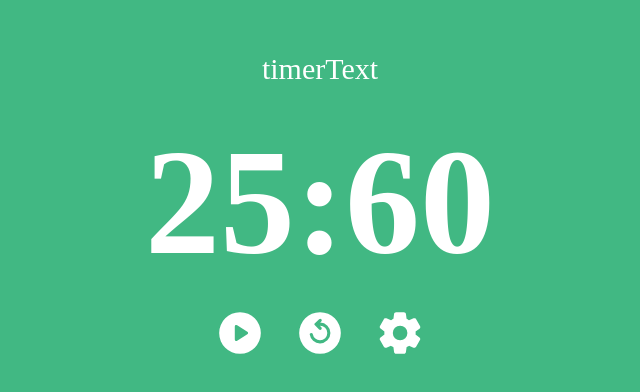
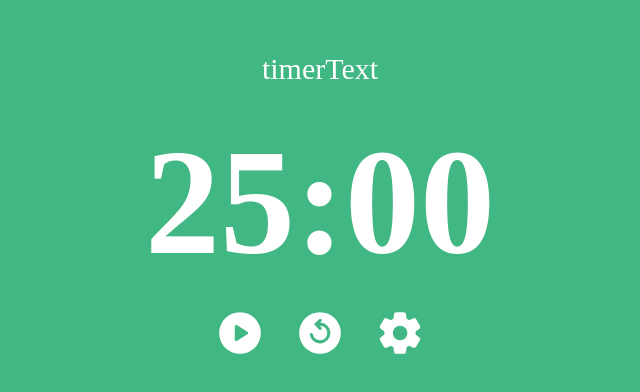
Before and after one commit to GitHWS/vue-pomodoro-timer, a Vue app: page / in a window 1280 px wide. Shown: the part 204-596 px from the top of the page, without its empty margins (320-960 px from the left). Built offline with nearby package versions, Linux system fonts and the light colour scheme; a web font is replaced by a local one.

Commit message:
:bug: 표시되는 초가 60이 렌더링되는 이슈 수정
표시되는 초가 60이 렌더링되는 것을 00으로 표시되도록 수정

```diff
--- a/src/App.vue
+++ b/src/App.vue
@@ -32,9 +32,23 @@ const sec = ref(60);
 const remainMin = computed(() =>
   min.value < 10 ? `0${min.value}` : min.value
 );
-const remainSec = computed(() =>
-  sec.value < 10 ? `0${sec.value}` : sec.value
-);
+
+const remainSec = computed(() => {
+  let currentSec;
+
+  if (sec.value < 10) {
+    currentSec = `0${sec.value}`;
+  } else {
+    currentSec = sec.value;
+  }
+
+  if (sec.value === 60) {
+    currentSec = '00';
+  }
+
+  return currentSec;
+});
+
 const remainTotalTime = computed(() => remainMin.value + ':' + remainSec.value);
 </script>
 
```
